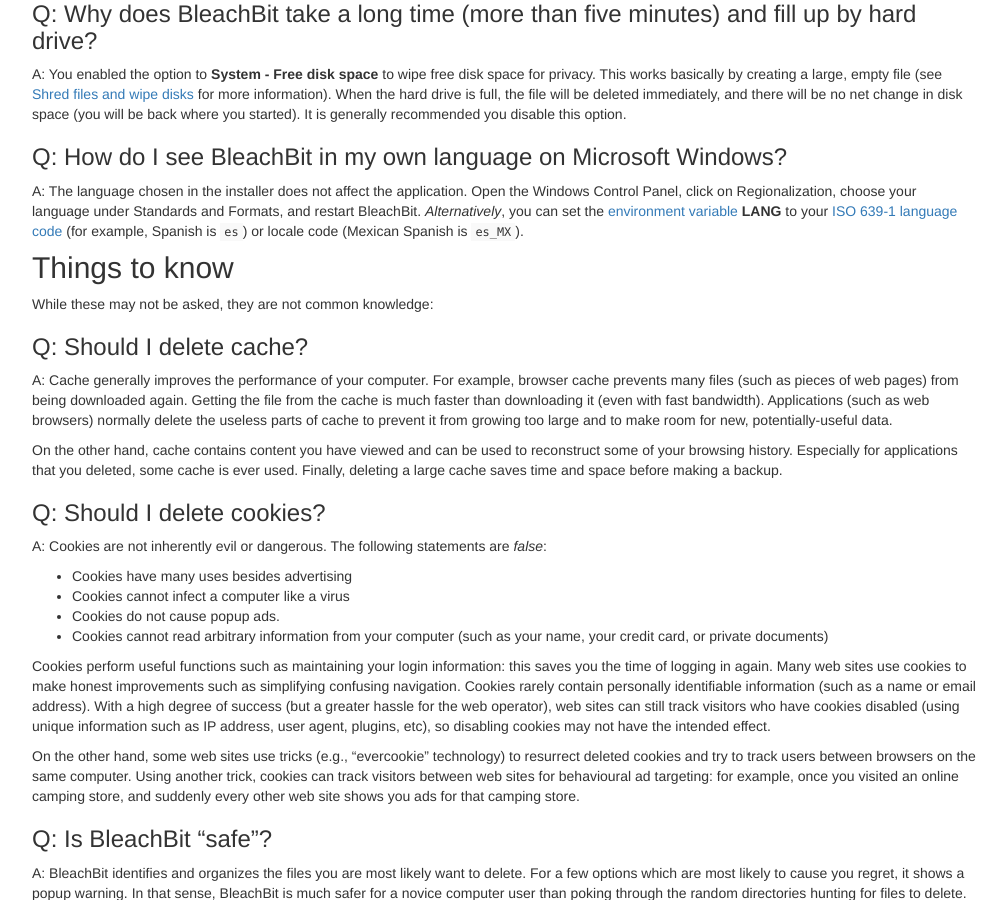
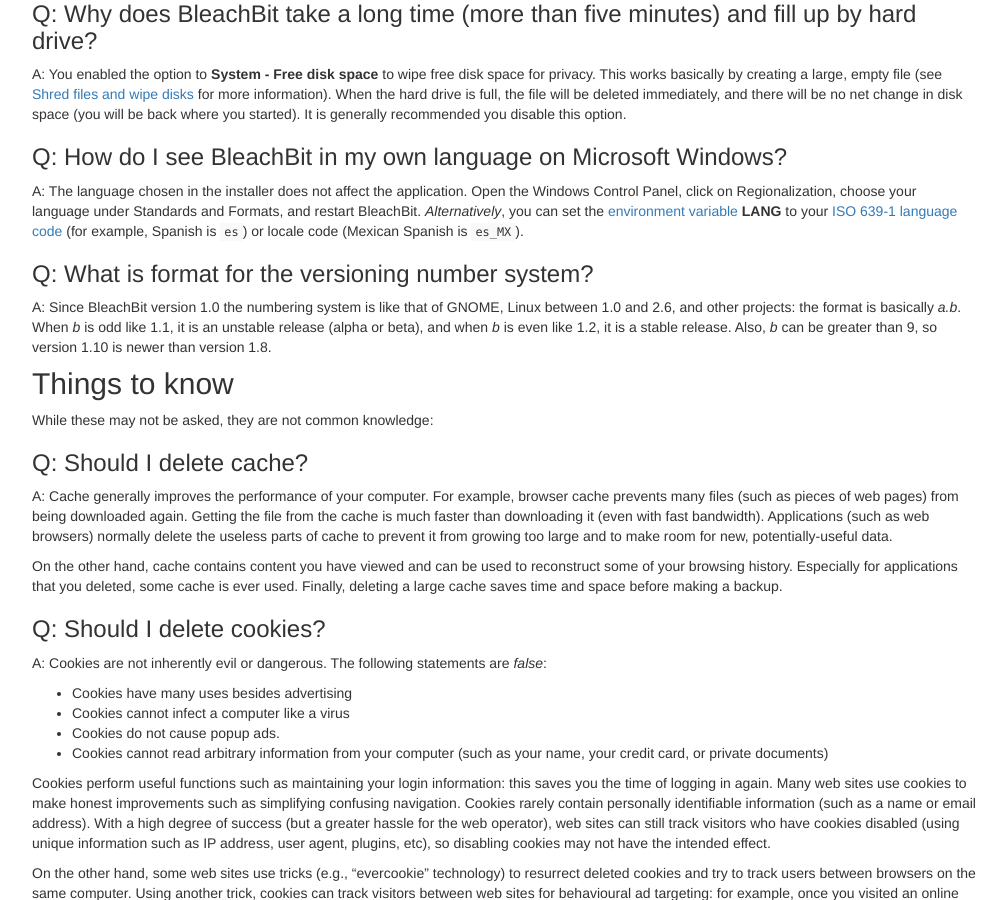
Before and after one commit to bleachbit/docs, a Jekyll site: the page built from _posts/2015-09-25-frequently-asked-questions.md, in a window 1280 px wide and 900 px high, scrolled down 709 px. Shown: the whole window, without its empty margins (233-1240 px from the left). Built offline with Jekyll 4.4.1, drawn with Linux system fonts in a browser that asks for light colours; Markdown is read by kramdown in place of the engine named in the settings.

Commit message:
Add FAQ about version numbering
http://bleachbit.sourceforge.net/forum/bleachbit-ubuntu-repositories

````diff
--- a/_posts/2015-09-25-frequently-asked-questions.md
+++ b/_posts/2015-09-25-frequently-asked-questions.md
@@ -34,6 +34,10 @@
 A: The language chosen in the installer does not affect the application. Open the Windows Control Panel, click on Regionalization, choose your language under Standards and Formats, and restart BleachBit. _Alternatively_, you can set the [environment variable](http://support.microsoft.com/kb/310519) **LANG** to your [ISO 639-1 language code](http://en.wikipedia.org/wiki/List_of_ISO_639-1_codes) (for example, Spanish is ```es```) or locale code (Mexican Spanish is ```es_MX```).
 
 
+### Q: What is format for the versioning number system?
+A: Since BleachBit version 1.0 the numbering system is like that of GNOME, Linux between 1.0 and 2.6, and other projects: the format is basically *a.b*. When *b* is odd like 1.1, it is an unstable release (alpha or beta), and when *b* is even like 1.2, it is a stable release. Also, *b* can be greater than 9, so version 1.10 is newer than version 1.8.
+
+
 ## Things to know
 
 While these may not be asked, they are not common knowledge:
````
